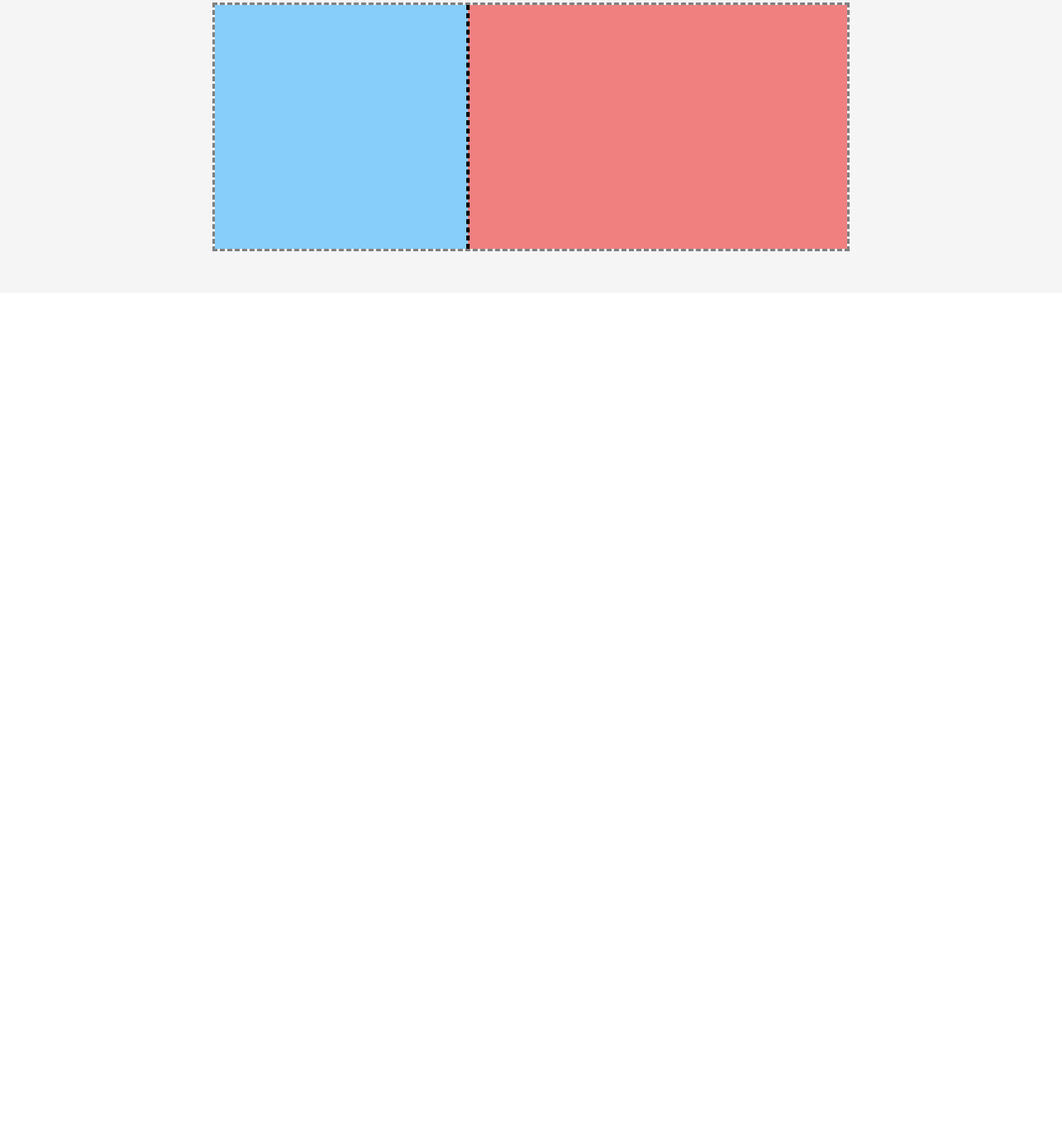
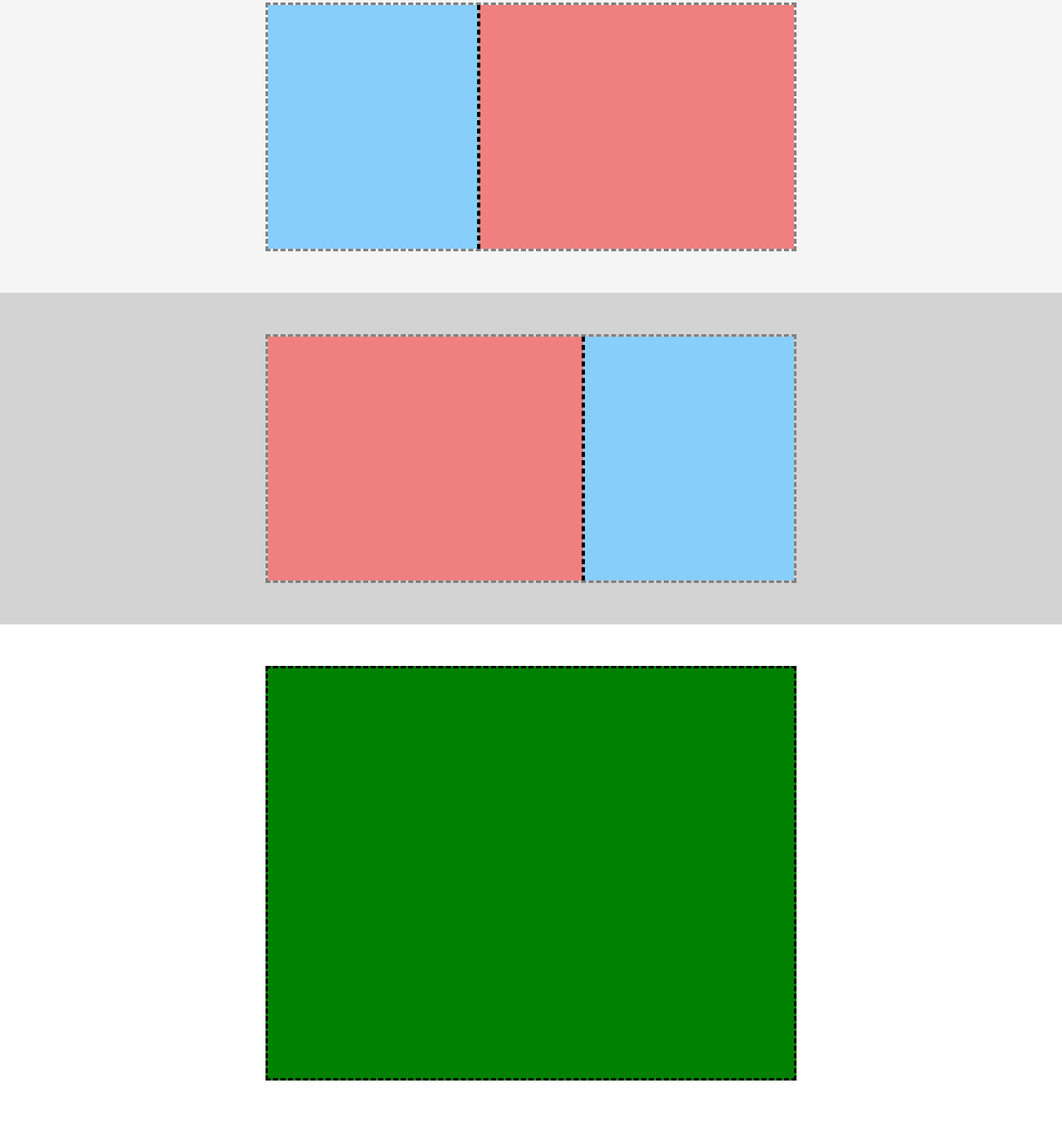
Before and after one commit to matteocenci/htmlcss-struttura-discord, a plain HTML site: page index.html in a window 1280 px wide. Shown: the part 917-2270 px from the top of the page at 83% size. Before the commit the page ends 1270 px from the top, so only its background shows below. Drawn offline with Linux system fonts and the light colour scheme.

Commit message:
feat: add forth and fifth box content

```diff
--- a/css/style.css
+++ b/css/style.css
@@ -50,6 +50,7 @@
 /* /Header */
 
 /* Main */
+/* First Block */
 .first-block{
     width: 100%;
     height:400px;
@@ -62,13 +63,15 @@
 }
 
 .first-content{
-    width: 60%;
+    width: 50%;
     height: 300px;
     border: 3px dashed #000000;
 
     background-color: pink;
 }
+/* /First Block */
 
+/* Second and Fourth Block */
 .second-block{
     width: 100%;
     height: 400px;
@@ -80,7 +83,7 @@
 }
 
 .second-content{
-    width: 60%;
+    width: 50%;
     height: 300px;
     display: flex;
     border: 3px dashed #808080;
@@ -103,7 +106,9 @@
 
     background-color: #87cefa;
 }
+/* /Second and Fourth Block */
 
+/* Third Block */
 .third-block{
     width: 100%;
     height: 400px;
@@ -111,7 +116,7 @@
     justify-content: center;
     align-items: center;
 
-    background-color: whitesmoke;
+    background-color: #f5f5f5;
 }
 
 .third-box{
@@ -130,6 +135,26 @@
 
     background-color: #f08080;
 }
+/* /Third Block */
 
+/* Fifth Block */
+.fifth-block{
+    width: 100%;
+    height:600px;
+    display: flex;
+    justify-content: center;
+    align-items: center;
 
+    /* debug */
+    background-color: ##f5f5f5;
+}
+
+.third-content{
+    width: 50%;
+    height: 500px;
+    border: 3px dashed #000000;
+
+    background-color: green;
+}
+/* /Fifth Block */
 /* /Main */
--- a/index.html
+++ b/index.html
@@ -61,6 +61,26 @@
         </div>
         <!-- /Third Block -->
 
+        <!-- Fourth Block -->
+        <div class="second-block">
+            <div class="second-content">
+                <div class="first-box">
+
+                </div>
+                <div class="second-box">
+
+                </div>
+            </div>
+        </div>
+        <!-- /Fourth Block -->
+
+        <!-- Fifth Block -->
+        <div class="fifth-block">
+            <div class="third-content">
+
+            </div>
+        </div>
+        <!-- /Fifth Block -->
 
 
 
```
